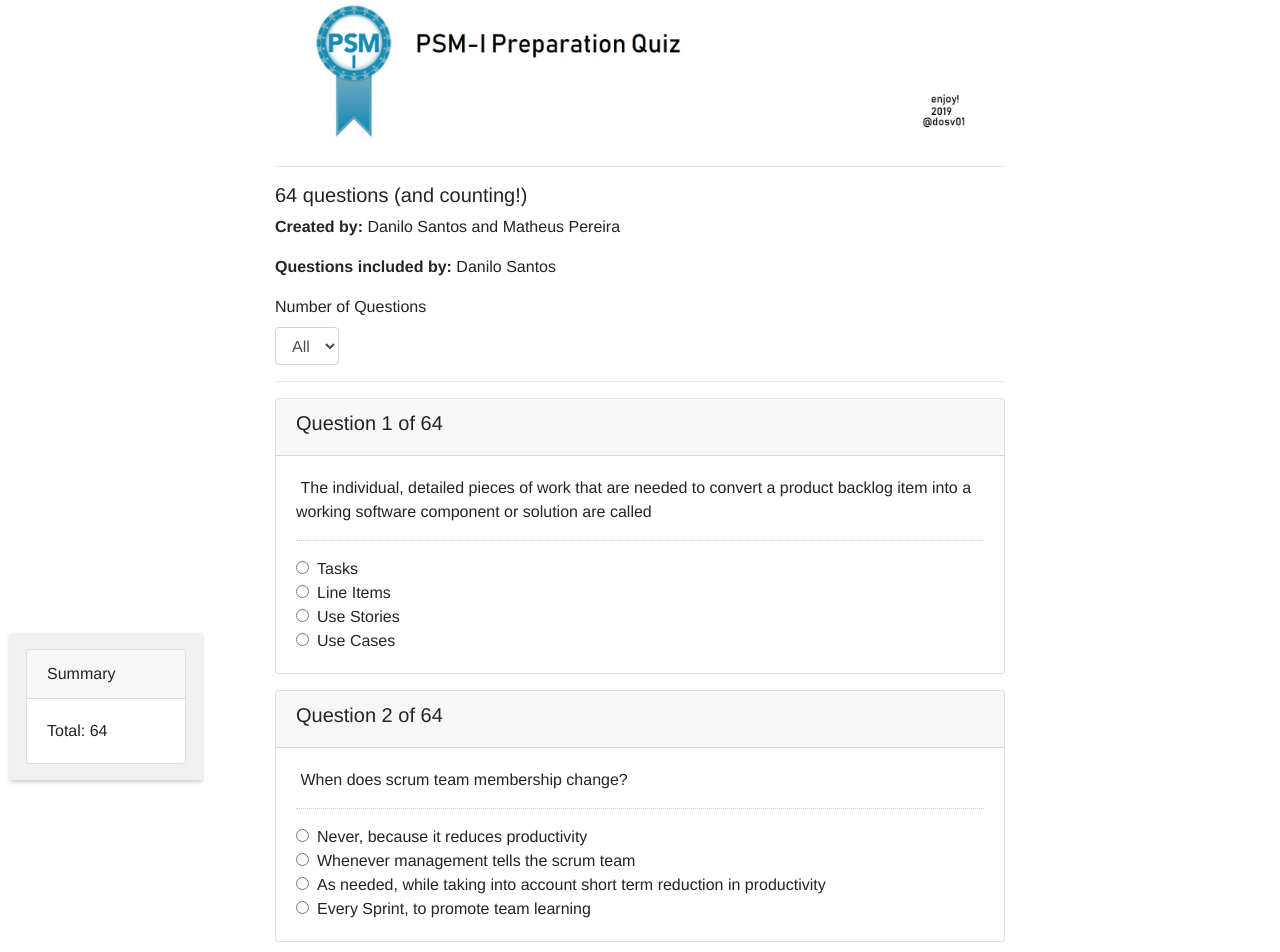
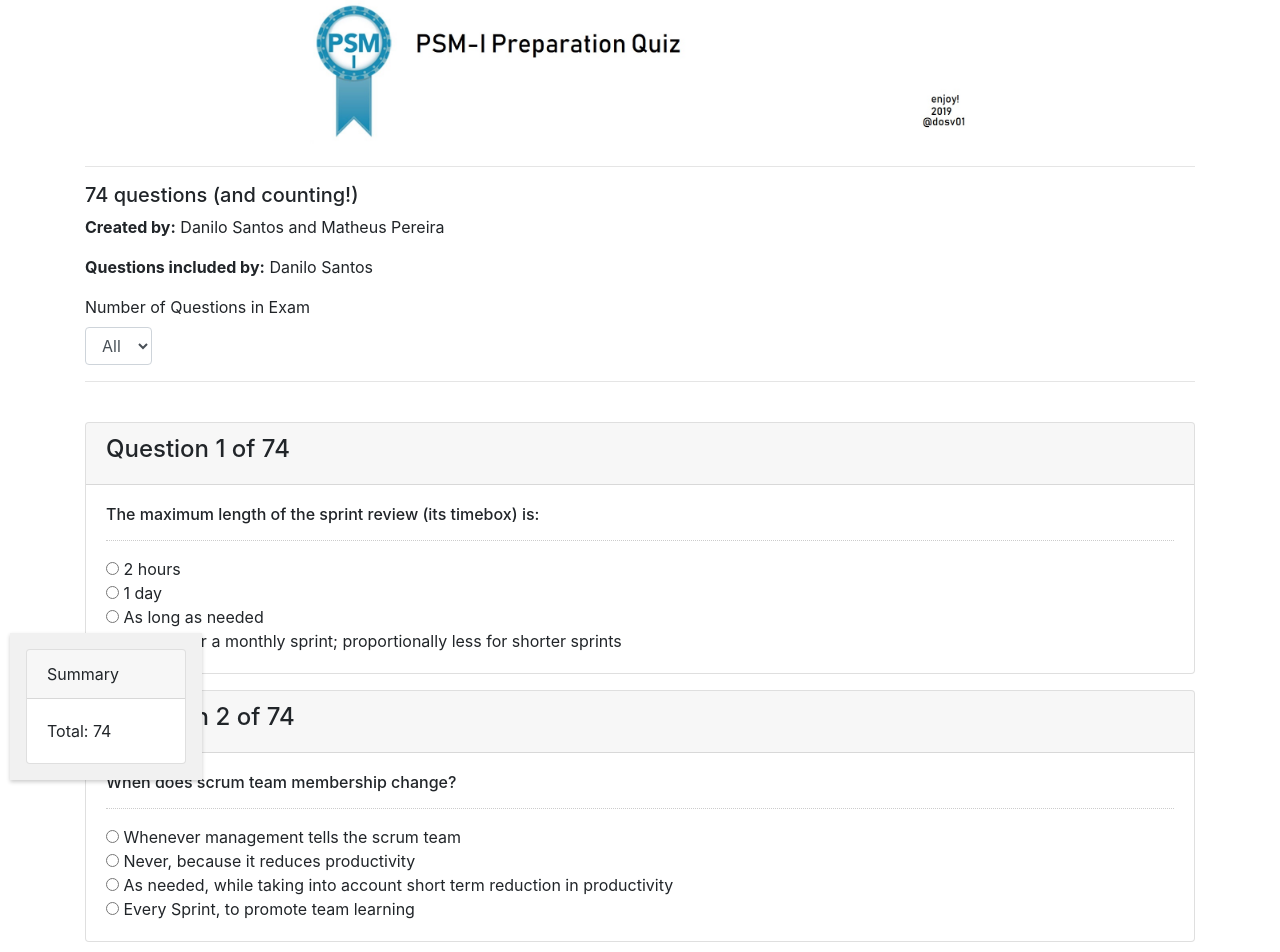
Before and after one commit to dosv01/psm-i, an Angular app: page / in a window 1280 px wide. Shown: the top 952 px of the page. Built offline with nearby package versions, Linux system fonts and the light colour scheme.

Commit message:
Adição de novas perguntas e pequenos ajustes na apresentação dos simulados

```diff
--- a/src/app/app.component.html
+++ b/src/app/app.component.html
@@ -5,33 +5,35 @@
     </div>
   </div>
   <div class="row justify-content-center">
-    <div class="col-md-8">
+    <div class="col-md-12">
       <hr>
     </div>
   </div>
   <div class="row justify-content-center">
-    <div class="col-md-8">
+    <div class="col-md-12">
       <h5>{{totalPerguntas}} questions (and counting!)</h5>
       <p><strong> Created by:</strong> Danilo Santos and Matheus Pereira</p>
       <p><strong>Questions included by:</strong> Danilo Santos</p>
     </div>
   </div>
   <div class="row justify-content-center">
-    <div class="col-md-8">
-      <label for="exampleFormControlSelect1">Number of Questions</label>
+    <div class="col-md-12">
+      <label for="exampleFormControlSelect1">Number of Questions in Exam</label>
       <select class="form-control" id="exampleFormControlSelect1" (ngModel)="quantidadePerguntas"
         (change)="onChange($event.target.value)" style="width:auto;">
         <option>20</option>
+        <option>30</option>
         <option>40</option>
         <option selected>All</option>
       </select>
     </div>
   </div>
   <div class="row justify-content-center">
-    <div class="col-md-8">
+    <div class="col-md-12">
       <hr>
     </div>
   </div>
+  <br />
   <form class="form" (submit)="calcularRespostas()">
     <!-- <div class="row justify-content-center mb-5">
       <div class="col-md-8">
@@ -40,15 +42,15 @@
       </div>
     </div> -->
     <div class="row justify-content-center">
-      <div class="col-md-8">
+      <div class="col-md-12">
         <div class="card mb-3" *ngFor="let pergunta of perguntas; let i = index">
           <div class="card-header"
             [ngClass]="{'rightAnswer': (finalizado == true && pergunta.resposta === pergunta.correta), 'wrongAnswer': (finalizado == true && pergunta.resposta !== pergunta.correta)  }">
-            <h5>Question {{i+1}} of {{quantidadePerguntas}}</h5>
+            <h4>Question {{i+1}} of {{quantidadePerguntas}}</h4>
           </div>
           <div class="card-body">
             <div style="white-space: pre-wrap">
-              {{pergunta.pergunta}}
+              <h6>{{pergunta.pergunta}}</h6>
               <hr style="border-top: dotted 1px  #ccc;">
             </div>
             <div class="input-group" *ngFor="let resposta of pergunta.respostas">
@@ -57,33 +59,33 @@
                   <input type="radio" name="{{pergunta.id}}" value="{{resposta}}" [(ngModel)]="pergunta.resposta"
                     (change)="changeFinalizado($event)">
                 </div>
+                &nbsp;{{resposta}}
               </div>
-              {{resposta}}
+
             </div>
           </div>
           <div class="card-footer" *ngIf="finalizado">
-            <div>
-              <p> <strong> Right answer:</strong> <br>
-                {{pergunta.correta}}</p>
+            <div><strong> Right answer:</strong> <br>
+                {{pergunta.correta}}
             </div>
           </div>
         </div>
       </div>
     </div>
     <div class="row justify-content-center">
-      <div class="col-md-8">
+      <div class="col-md-12">
         <hr>
       </div>
     </div>
     <div class="row justify-content-center">
-      <div class="col-md-8 mb-5">
-        <button class="btn btn-info float-right" type="submit">End Assess</button>
+      <div class="col-md-12 mb-5">
+        <button class="btn btn-info float-right" type="submit">Finalize Assess</button>
         <button class="btn btn-light float-right mr-2" type="reset">Clean</button>
       </div>
     </div>
   </form>
   <div class="row justify-content-center">
-    <div class="col-md-8">
+    <div class="col-md-12">
       <hr>
     </div>
   </div>
--- a/src/assets/perguntas.json
+++ b/src/assets/perguntas.json
@@ -715,5 +715,122 @@
     ],
     "correta": "The Organization, the Product Owner and the Development Team",
     "resposta": ""
+  },
+  {
+    "id": 65,
+    "pergunta": "When do Development Team members take ownership of a Sprint Backlog item?",
+    "respostas": [
+      "During the Daily Scrum",
+      "Whenever a team member can accommodate more work",
+      "At the Sprint Planning meeting",
+      "Never. All Sprint Backlog Items are 'owned' by the entire Development Team, even though each one may be done by an individual Development Team member."
+    ],
+    "correta": "Never. All Sprint Backlog Items are 'owned' by the entire Development Team, even though each one may be done by an individual Development Team member.",
+    "resposta": ""
+  },
+  {
+    "id": 66,
+    "pergunta": "For the purpose of transparency, when does Scrum say a new increment of working software must be available?",
+    "respostas": [
+      "Before the release Sprint",
+      "Every 3 Sprints",
+      "At the end of every Sprint",
+      "When the Product Owner asks to create one."
+    ],
+    "correta": "At the end of every Sprint",
+    "resposta": ""
+  },
+  {
+    "id": 67,
+    "pergunta": "Who must attend the Daily Scrum?",
+    "respostas": [
+      "The Development Team and the Scrum Master",
+      "The Development Team and the Product Owner",
+      "The Scrum Team",
+      "The Development Team"
+    ],
+    "correta": "The Development Team",
+    "resposta": ""
+  },
+  {
+    "id": 68,
+    "pergunta": "What activities would a Product Owner typically undertake in the phase between the end of the current Sprint and the start of the next Sprint?",
+    "respostas": [
+      "Update the project plan with stakeholders",
+      "Refine the Product Backlog",
+      "There are no such activities, the next Sprint starts immediately after the current Sprint",
+      "Work with the QA department on the increment of the current Sprint"
+    ],
+    "correta": "There are no such activities, the next Sprint starts immediately after the current Sprint",
+    "resposta": ""
+  },
+  {
+    "id": 69,
+    "pergunta": "Cross-functional teams are optimized to work on one technical layer of a system only (e.g. GUI, database, middle tier, interfaces).",
+    "respostas": [
+      "True",
+      "False"
+    ],
+    "correta": "False",
+    "resposta": ""
+  },
+  {
+    "id": 70,
+    "pergunta": "What enhances the transparency of an Increment?",
+    "respostas": [
+      "Doing all work needed to meet the 'Definition of Done'",
+      "Keeping track of and estimating all undone work to be completed in a separate Sprint",
+      "Updating Sprint tasks properly in the electronic tracking tool",
+      "Reporting Sprint progress to the stakeholders daily"
+    ],
+    "correta": "Doing all work needed to meet the 'Definition of Done'",
+    "resposta": ""
+  },
+  {
+    "id": 71,
+    "pergunta": "When is a Product Backlog item considered done?",
+    "respostas": [
+      "When all work in the Sprint Backlog related to the item is finished",
+      "When the item has no work remaining in order to be released",
+      "When QA reports that the item passes all acceptance criteria",
+      "At the end of the Sprint"
+    ],
+    "correta": "When the item has no work remaining in order to be released",
+    "resposta": ""
+  },
+  {
+    "id": 72,
+    "pergunta": "Which of the following is required by Scrum?",
+    "respostas": [
+      "Release Planning",
+      "Sprint Retrospective",
+      "Sprint Burndown Chart",
+      "Members must stand up at the Daily Scrum",
+      "All of the above"
+    ],
+    "correta": "Sprint Retrospective",
+    "resposta": ""
+  },
+  {
+    "id": 73,
+    "pergunta": "Multiple Scrum Teams working on the same project must have the same Sprint start date.",
+    "respostas": [
+      "True",
+      "False"
+    ],
+    "correta": "False",
+    "resposta": ""
+  },
+  {
+    "id": 74,
+    "pergunta": "What is the time-box for the Sprint Planning meeting?",
+    "respostas": [
+      "Whenever it is done",
+      "4 hours for a monthly Sprint",
+      "Monthly",
+      "8 hours for a monthly Sprint"
+    ],
+    "correta": "8 hours for a monthly Sprint",
+    "resposta": ""
   }
 ]
--- a/src/styles.css
+++ b/src/styles.css
@@ -18,13 +18,15 @@
 }
 
 .rightAnswer {
-  background-color: #CFF4EC;
+  background-color: #D4EDDA;
+  color: #155724
 }
 
 .wrongAnswer {
   background-color: #EDC1BB;
+  color:#721c24
 }
 
 body {
-  font-family: Helvetica Neue, Arial, Helvetica, sans-serif;
+  font-family: -apple-system, BlinkMacSystemFont, "Segoe UI", Roboto, "Helvetica Neue", Arial, sans-serif, "Apple Color Emoji", "Segoe UI Emoji", "Segoe UI Symbol", "Noto Color Emoji";
 }
```
Also changed, not shown: 1 other file (tests, documents, lock files or other folders).
